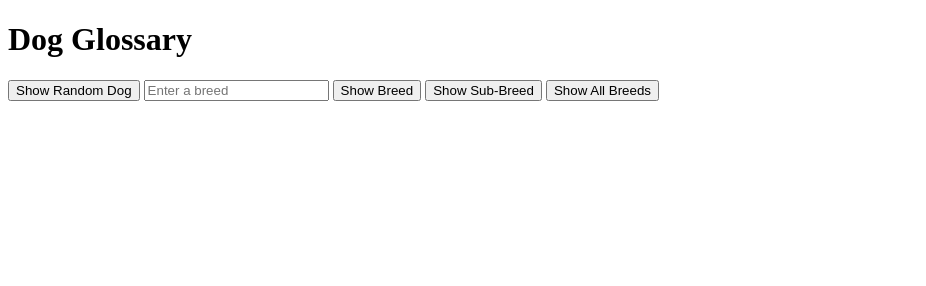
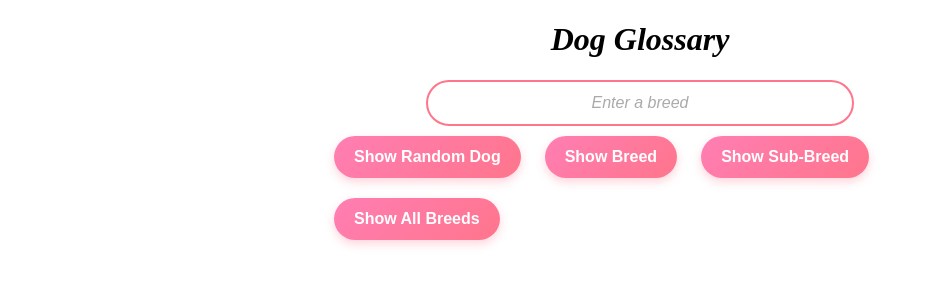
Before and after one commit to vldkorin/Dog-Glossary, a website: page Dog Glossary/task/src/index.html in a window 1280 px wide. Shown: the whole page, without its empty margins (0-926 px from the left). Drawn offline with Linux system fonts and the light colour scheme.

Commit message:
Added style

```diff
--- a/Dog Glossary/task/src/index.html
+++ b/Dog Glossary/task/src/index.html
@@ -3,14 +3,20 @@
 <head>
     <meta charset="utf-8">
     <title>Dog Glossary</title>
+    <link rel="stylesheet" href="styles.css">
 </head>
 <body>
-<h1>Dog Glossary</h1>
-<button id="button-random-dog">Show Random Dog</button>
-<input id="input-breed" placeholder="Enter a breed">
-<button id="button-show-breed">Show Breed</button>
-<button id="button-show-sub-breed">Show Sub-Breed</button>
-<button id="button-show-all">Show All Breeds</button>
+<h1 id="text">Dog Glossary</h1>
+<div id="input-container">
+    <input id="input-breed" placeholder="Enter a breed">
+</div>
+<div id="button-container">
+    <button id="button-random-dog">Show Random Dog</button>
+
+    <button id="button-show-breed">Show Breed</button>
+    <button id="button-show-sub-breed">Show Sub-Breed</button>
+    <button id="button-show-all">Show All Breeds</button>
+</div>
 <div id="content"></div>
 <script src="index.js"></script>
 </body>
--- /dev/null
+++ b/Dog Glossary/task/src/styles.css
@@ -0,0 +1,80 @@
+#text {
+    text-align: center;
+    font-style: italic;
+    font-family: "Cascadia Code", serif;
+}
+#button-container {
+    margin: auto;
+    width: 50%;
+}
+#content {
+    display: flex;
+    justify-content: center;
+    align-items: center;
+    flex-direction: column;
+    margin-top: 20px;
+}
+
+.button-container {
+    display: grid;
+    grid-template-columns: repeat(2, 1fr);
+    gap: 10px;
+    max-width: 400px;
+    margin: 0 auto;
+}
+
+button {
+    background: linear-gradient(135deg, #ff7eb3, #ff758c);
+    border: none;
+    color: white;
+    font-size: 16px;
+    font-weight: bold;
+    padding: 12px 20px;
+    margin: 10px;
+    border-radius: 25px;
+    cursor: pointer;
+    transition: all 0.3s ease-in-out;
+    box-shadow: 0 4px 10px rgba(255, 117, 140, 0.3);
+}
+
+button:hover {
+    background: linear-gradient(135deg, #ff758c, #ff7eb3);
+    transform: translateY(-3px);
+    box-shadow: 0 6px 14px rgba(255, 117, 140, 0.5);
+}
+
+button:active {
+    transform: translateY(1px);
+    box-shadow: 0 2px 5px rgba(255, 117, 140, 0.3);
+}
+#input-container {
+    display: flex;
+    justify-content: center;
+    margin-top: 20px;
+}
+
+#input-breed {
+    width: 400px;
+    padding: 12px;
+    font-size: 16px;
+    border: 2px solid #ff758c;
+    border-radius: 25px;
+    outline: none;
+    text-align: center;
+    transition: all 0.3s ease-in-out;
+}
+
+#input-breed:focus {
+    border-color: #ff7eb3;
+    box-shadow: 0 0 10px rgba(255, 117, 140, 0.5);
+}
+
+#input-breed::placeholder {
+    color: #aaa;
+    font-style: italic;
+}
+img {
+    width: 500px;
+    text-align: center;
+
+}
--- a/course-remote-info.yaml
+++ b/course-remote-info.yaml
@@ -19,7 +19,7 @@ stages:
     is_completed: true
   - id: 1810
     step: 26332
-    is_completed: false
+    is_completed: true
 topics:
   0:
     - title: Comments
```
Also changed, not shown: Dog Glossary/Add some style/task-info.yaml (+8 -1 lines).
